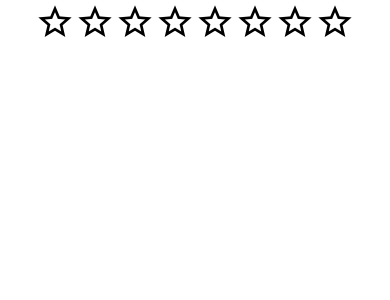
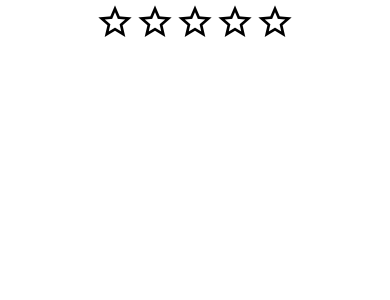
Before and after one commit to sherlock2017/ui-umbrella, a React Native app: screen / in a window 390 px wide. Shown: the top 300 px of the page. Built offline with nearby package versions, Linux system fonts and the light colour scheme.

Commit message:
Height adjustments in AppStarScale

```diff
--- a/app/components/AppStar.js
+++ b/app/components/AppStar.js
@@ -39,7 +39,11 @@ function AppStar({ onPress, point = 0, size }) {
 export default AppStar;
 
 const styles = StyleSheet.create({
-  container: {},
+  container: {
+    flex: 1,
+    justifyContent: "center",
+    alignItems: "center",
+  },
   emptyStar: {
     color: "black",
   },
--- a/app/components/AppStarScale.js
+++ b/app/components/AppStarScale.js
@@ -1,16 +1,22 @@
 import React, { useEffect, useState } from "react";
-import { FlatList, Text } from "react-native";
+import { FlatList, Text, View, StyleSheet } from "react-native";
 import AppStar from "./AppStar";
 import DefaultStyles from "../configs/Styles";
 import { setStatusBarStyle } from "expo-status-bar";
 
-let starsArray = [];
-function AppRatingsScale({ totalPoints = 2, ratings, size }) {
+function AppRatingsScale({ totalPoints = 2, ratings, size, ...otherProps }) {
   const [point, setPoint] = useState(0);
   const [rating, setRating] = useState([]);
   const [originalRatings, setOriginalRatings] = useState([]);
+  const [elementArray, setElementArray] = useState([]);
   useEffect(() => {
-    for (let x = 1; x <= totalPoints; x++) starsArray.push({ id: x, point: 0 });
+    let starsArray = [];
+    for (let x = 1; x <= totalPoints; x++)
+      starsArray.push({
+        id: Math.floor(Math.random() * 100 + 1),
+        point: 0,
+      });
+    console.log(starsArray);
     setRating(starsArray);
     setOriginalRatings(starsArray);
   }, []);
@@ -63,6 +69,7 @@ function AppRatingsScale({ totalPoints = 2, ratings, size }) {
   };
 
   return (
+    <View style={[{ height: size }]} {...otherProps}>
       <FlatList
         horizontal={true}
         data={rating}
@@ -75,7 +82,10 @@ function AppRatingsScale({ totalPoints = 2, ratings, size }) {
           />
         )}
       />
+    </View>
   );
 }
 
 export default AppRatingsScale;
+
+const styles = StyleSheet.create({});
--- a/app/screens/FeedbackScreen.js
+++ b/app/screens/FeedbackScreen.js
@@ -9,7 +9,7 @@ function FeedbackScreen(props) {
   return (
     <Screen style={styles.container}>
       <AppRatingsScale
-        totalPoints={8}
+        totalPoints={5}
         size={40}
         ratings={(rate) => console.log("rating -- ", rate)}
       />
```
Lines whose indentation alone changed are shown as unchanged.
